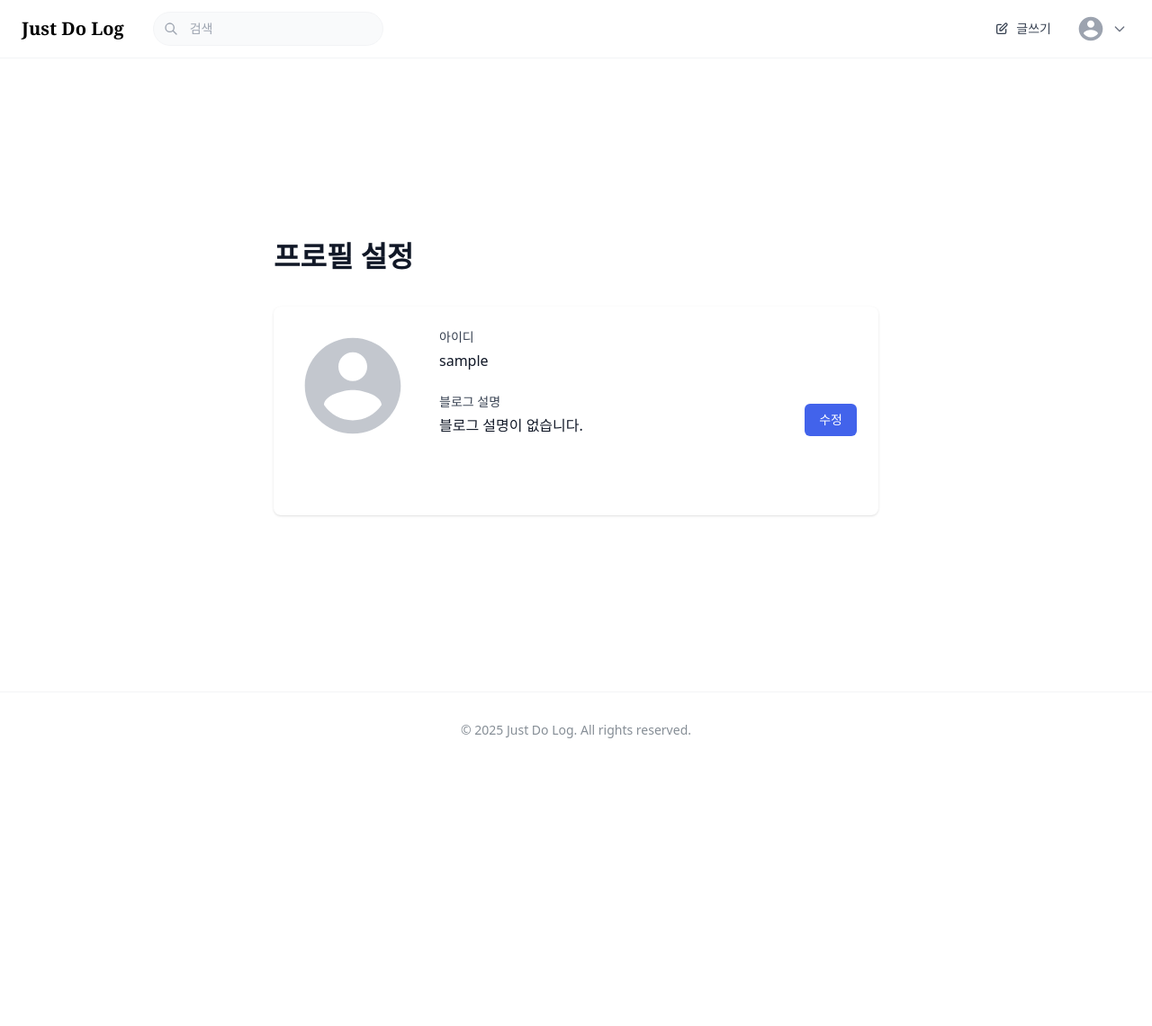
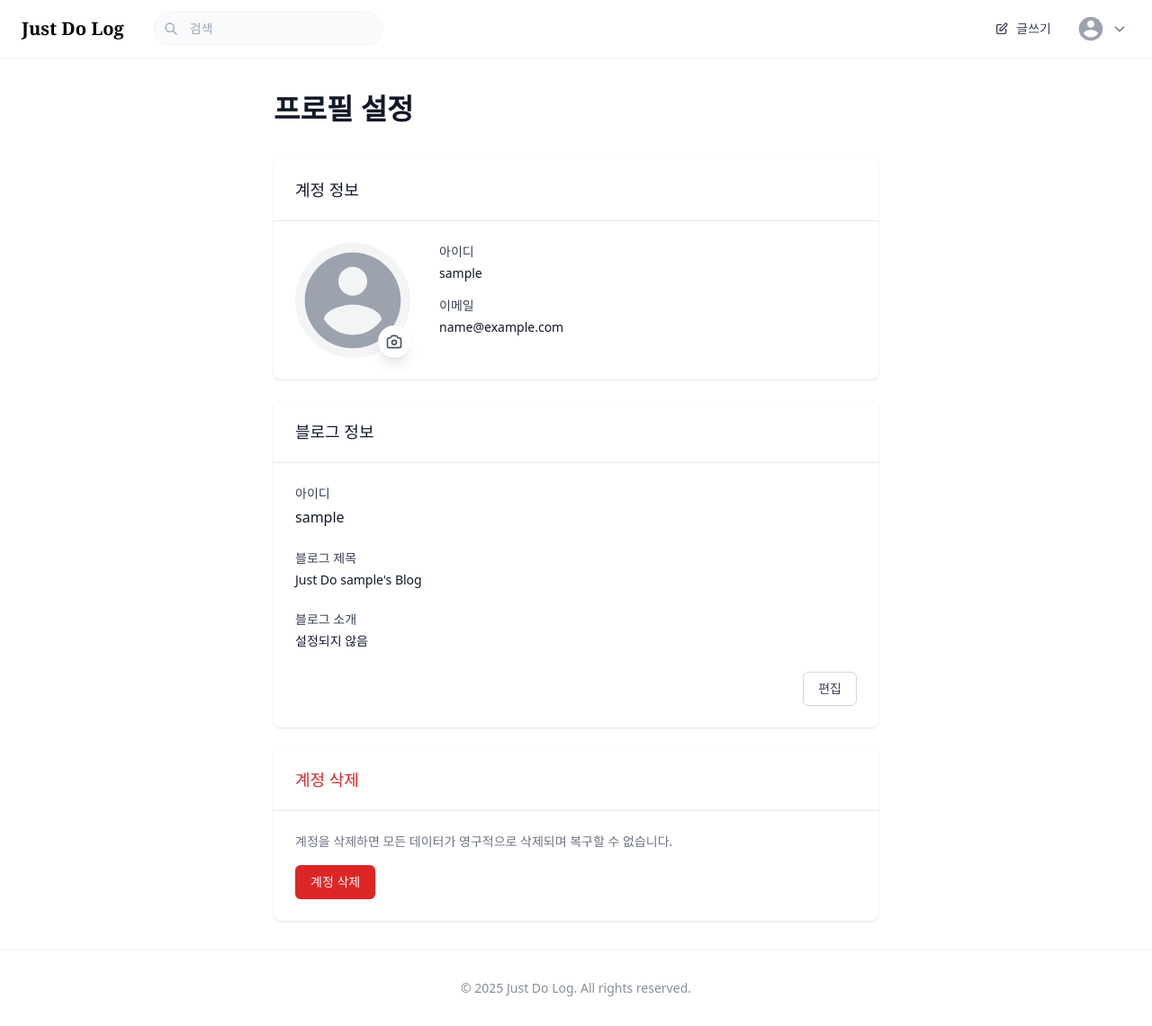
Before and after one commit to JustDoLog/JustDoLog, a Django app: page /accounts/profile/ in a window 1280 px wide. Shown: the whole page at 90% size. Before the commit the page ends 821 px from the top, so only its background shows below. Run offline with Django 5.2, Linux system fonts and the light colour scheme; the visitor is signed in with stand-in values (Sample User, id 1); some libraries are stand-ins or nearby versions.

Commit message:
프로필 화면 수정

```diff
--- a/config/settings/base.py
+++ b/config/settings/base.py
@@ -33,6 +33,7 @@ INSTALLED_APPS = [
     "django.contrib.sessions",
     "django.contrib.messages",
     "django.contrib.staticfiles",
+    "django.contrib.sites",
     "allauth",
     "allauth.account",
     "allauth.socialaccount",
@@ -158,6 +159,7 @@ SOCIALACCOUNT_LOGIN_ON_GET = True  # 소셜 로그인 중간 페이지 건너뛰
 ACCOUNT_AUTHENTICATION_METHOD = "email"  # 로그인 인증 방식을 이메일로 설정
 ACCOUNT_UNIQUE_EMAIL = True  # 이메일 중복 방지
 SOCIALACCOUNT_AUTO_SIGNUP = True  # 소셜 계정으로 로그인 시 자동 회원가입
+
 SOCIALACCOUNT_PROVIDERS = {
     "google": {
         "SCOPE": [
@@ -167,12 +169,16 @@ SOCIALACCOUNT_PROVIDERS = {
         "AUTH_PARAMS": {
             "access_type": "online",
         },
+        "CLIENT_ID": os.getenv("GOOGLE_CLIENT_ID"),
+        "SECRET": os.getenv("GOOGLE_CLIENT_SECRET"),
     },
     "github": {
         "SCOPE": [
             "user",
             "email",
         ],
+        "CLIENT_ID": os.getenv("GITHUB_CLIENT_ID"),
+        "SECRET": os.getenv("GITHUB_CLIENT_SECRET"),
     },
 }
 
--- a/config/urls.py
+++ b/config/urls.py
@@ -3,6 +3,7 @@ from django.urls import path, include
 from django.conf import settings
 from django.conf.urls.static import static
 from django.views.generic import RedirectView
+from user import views
 
 urlpatterns = [
     path("", RedirectView.as_view(pattern_name="trending_day", permanent=False)),
--- a/templates/account/partials/profile_form.html
+++ b/templates/account/partials/profile_form.html
@@ -11,47 +11,67 @@
         </div>
 
         {% if is_edit_mode %}
-            <!-- 블로그 설명 수정 폼 -->
-            <form hx-post="{% url 'update_profile' %}"
-                  hx-target="#profile-form-container">
+            <form hx-post="{% url 'profile_update' %}"
+                  hx-target="#profile-form-container"
+                  class="space-y-6">
                 {% csrf_token %}
+
+                <!-- 블로그 제목 -->
                 <div>
-                    <label for="blog_description" class="block text-sm font-medium text-gray-700">
-                        블로그 설명
-                    </label>
-                    <textarea id="blog_description"
-                              name="blog_description"
-                              rows="3"
-                              class="mt-1 block w-full px-3 py-2 border border-gray-300 rounded-md shadow-sm focus:outline-none focus:ring-primary focus:border-primary">{{ user.blog.description }}</textarea>
-                    <p class="mt-1 text-sm text-gray-500">
-                        블로그를 소개하는 간단한 설명을 작성해주세요.
-                    </p>
+                    <label for="blog_title" class="block text-sm font-medium text-gray-700">블로그 제목</label>
+                    <input type="text"
+                           name="blog_title"
+                           id="blog_title"
+                           value="{{ user.blog.title|default:'' }}"
+                           class="mt-1 block w-full rounded-md border-gray-300 shadow-sm focus:border-primary focus:ring-primary sm:text-sm"
+                           placeholder="블로그 제목을 입력하세요">
                 </div>
 
-                <!-- 저장 버튼 -->
-                <div class="absolute bottom-0 right-0">
+                <!-- 블로그 소개 -->
+                <div>
+                    <label for="blog_description" class="block text-sm font-medium text-gray-700">블로그 소개</label>
+                    <textarea name="blog_description"
+                              id="blog_description"
+                              rows="3"
+                              class="mt-1 block w-full rounded-md border-gray-300 shadow-sm focus:border-primary focus:ring-primary sm:text-sm"
+                              placeholder="블로그를 소개해주세요">{{ user.blog.description|default:'' }}</textarea>
+                </div>
+
+                <!-- 저장/취소 버튼 -->
+                <div class="flex justify-end gap-4">
+                    <button type="button"
+                            hx-get="{% url 'profile_form' %}"
+                            hx-target="#profile-form-container"
+                            class="inline-flex items-center px-4 py-2 border border-gray-300 text-sm font-medium rounded-md text-gray-700 bg-white hover:bg-gray-50 focus:outline-none focus:ring-2 focus:ring-offset-2 focus:ring-primary">
+                        취소
+                    </button>
                     <button type="submit"
-                            class="px-4 py-2 text-sm font-medium text-white bg-primary rounded-md hover:bg-primary-hover focus:outline-none focus:ring-2 focus:ring-offset-2 focus:ring-primary">
+                            class="inline-flex items-center px-4 py-2 border border-transparent text-sm font-medium rounded-md text-white bg-primary hover:bg-primary-dark focus:outline-none focus:ring-2 focus:ring-offset-2 focus:ring-primary">
                         저장
                     </button>
                 </div>
             </form>
         {% else %}
-            <!-- 블로그 설명 (읽기 전용) -->
-            <div>
-                <label class="block text-sm font-medium text-gray-700 mb-1">
-                    블로그 설명
-                </label>
-                <p class="text-gray-900 whitespace-pre-line">{{ user.blog.description|default:"블로그 설명이 없습니다." }}</p>
-            </div>
+            <div class="space-y-6">
+                <!-- 블로그 정보 표시 -->
+                <div>
+                    <h3 class="text-sm font-medium text-gray-700">블로그 제목</h3>
+                    <p class="mt-1 text-sm text-gray-900">{{ user.blog.title|default:"설정되지 않음" }}</p>
+                </div>
+                <div>
+                    <h3 class="text-sm font-medium text-gray-700">블로그 소개</h3>
+                    <p class="mt-1 text-sm text-gray-900">{{ user.blog.description|default:"설정되지 않음" }}</p>
+                </div>
 
-            <!-- 수정 버튼 -->
-            <div class="absolute bottom-0 right-0">
-                <button hx-get="{% url 'toggle_edit_mode' %}?edit_mode=true"
-                        hx-target="#profile-form-container"
-                        class="px-4 py-2 text-sm font-medium text-white bg-primary rounded-md hover:bg-primary-hover focus:outline-none focus:ring-2 focus:ring-offset-2 focus:ring-primary">
-                    수정
-                </button>
+                <!-- 편집 버튼 -->
+                <div class="flex justify-end">
+                    <button type="button"
+                            hx-get="{% url 'profile_form' %}?edit=true"
+                            hx-target="#profile-form-container"
+                            class="inline-flex items-center px-4 py-2 border border-gray-300 text-sm font-medium rounded-md text-gray-700 bg-white hover:bg-gray-50 focus:outline-none focus:ring-2 focus:ring-offset-2 focus:ring-primary">
+                        편집
+                    </button>
+                </div>
             </div>
         {% endif %}
     </div>
--- a/templates/account/partials/profile_image.html
+++ b/templates/account/partials/profile_image.html
@@ -1,44 +1,44 @@
+{% load static %}
+
 <!-- 프로필 이미지 관리 -->
 <div class="flex flex-col items-center gap-4">
-    <div class="relative group">
-        {% if user.profile_image %}
-            <img src="{{ user.profile_image.url }}"
-                 alt=""
-                 class="w-32 h-32 rounded-full object-cover">
+    <div class="relative">
+        <!-- 프로필 이미지 -->
+        <div class="w-32 h-32 rounded-full overflow-hidden bg-gray-100">
+            {% if user.get_profile_image %}
+                <img src="{{ user.get_profile_image }}"
+                     alt="프로필 이미지"
+                     class="w-full h-full object-cover">
             {% else %}
-            <svg class="w-32 h-32 text-gray-400" fill="currentColor" viewBox="0 0 24 24">
+                <svg class="w-full h-full text-gray-400" fill="currentColor" viewBox="0 0 24 24">
                     <path d="M12 2C6.48 2 2 6.48 2 12s4.48 10 10 10 10-4.48 10-10S17.52 2 12 2zm0 3c1.66 0 3 1.34 3 3s-1.34 3-3 3-3-1.34-3-3 1.34-3 3-3zm0 14.2c-2.5 0-4.71-1.28-6-3.22.03-1.99 4-3.08 6-3.08 1.99 0 5.97 1.09 6 3.08-1.29 1.94-3.5 3.22-6 3.22z"/>
                 </svg>
             {% endif %}
+        </div>
 
-        <!-- 이미지 업로드 오버레이 -->
-        <div class="absolute inset-0 bg-black bg-opacity-40 rounded-full opacity-0 group-hover:opacity-100 transition-opacity flex items-center justify-center">
-            <label for="profile_image" class="cursor-pointer p-2 text-white hover:text-primary">
-                <svg class="w-6 h-6" fill="none" stroke="currentColor" viewBox="0 0 24 24">
-                    <path stroke-linecap="round" stroke-linejoin="round" stroke-width="2"
-                          d="M3 9a2 2 0 012-2h.93a2 2 0 001.664-.89l.812-1.22A2 2 0 0110.07 4h3.86a2 2 0 011.664.89l.812 1.22A2 2 0 0018.07 7H19a2 2 0 012 2v9a2 2 0 01-2 2H5a2 2 0 01-2-2V9z"/>
-                    <path stroke-linecap="round" stroke-linejoin="round" stroke-width="2"
-                          d="M15 13a3 3 0 11-6 0 3 3 0 016 0z"/>
+        <!-- 이미지 업로드 버튼 -->
+        <label for="profile-image-upload"
+               class="absolute bottom-0 right-0 bg-white rounded-full p-2 shadow-lg cursor-pointer hover:bg-gray-50 transition-colors">
+            <svg class="w-5 h-5 text-gray-600" fill="none" stroke="currentColor" viewBox="0 0 24 24">
+                <path stroke-linecap="round" stroke-linejoin="round" stroke-width="2" d="M3 9a2 2 0 012-2h.93a2 2 0 001.664-.89l.812-1.22A2 2 0 0110.07 4h3.86a2 2 0 011.664.89l.812 1.22A2 2 0 0018.07 7H19a2 2 0 012 2v9a2 2 0 01-2 2H5a2 2 0 01-2-2V9z"/>
+                <path stroke-linecap="round" stroke-linejoin="round" stroke-width="2" d="M15 13a3 3 0 11-6 0 3 3 0 016 0z"/>
             </svg>
         </label>
-        </div>
-    </div>
-
-    <!-- 이미지 업로드 폼 -->
         <form hx-post="{% url 'upload_profile_image' %}"
-          hx-encoding="multipart/form-data"
-          hx-target="#profile-image-container">
+              hx-target="#profile-image-container"
+              hx-encoding="multipart/form-data">
             {% csrf_token %}
             <input type="file"
-               id="profile_image"
+                   id="profile-image-upload"
                    name="profile_image"
                    accept="image/*"
                    class="hidden"
-               onchange="this.form.submit()">
+                   onchange="this.form.requestSubmit()">
         </form>
+    </div>
 
     <!-- 이미지 제거 버튼 -->
-    {% if user.profile_image %}
+    {% if user.profile_image or user.profile_image_url %}
     <form hx-post="{% url 'remove_profile_image' %}"
           hx-target="#profile-image-container">
         {% csrf_token %}
--- a/templates/account/profile.html
+++ b/templates/account/profile.html
@@ -1,6 +1,7 @@
 {% extends "base.html" %}
 {% load static %}
 {% load i18n %}
+{% load socialaccount %}
 
 {% block title %}프로필 설정{% endblock %}
 
@@ -17,18 +18,61 @@
         </h1>
 
         <!-- 프로필 정보 -->
-        <div class="bg-white shadow overflow-hidden sm:rounded-lg">
-            <div class="p-6 pb-16">  <!-- 하단에 버튼을 위한 여백 추가 -->
-                <div class="flex gap-8">
-                    <!-- 프로필 이미지 섹션 -->
-                    <div id="profile-image-container" {% if not is_edit_mode %}class="pointer-events-none opacity-60"{% endif %}>
-                        {% include "account/partials/profile_image.html" %}
+        <div class="space-y-6">
+            <!-- 계정 일반 정보 -->
+            <div class="bg-white shadow overflow-hidden sm:rounded-lg">
+                <div class="px-4 py-5 sm:px-6 border-b border-gray-200">
+                    <h2 class="text-lg font-medium text-gray-900">계정 정보</h2>
+                </div>
+                <div class="px-4 py-5 sm:p-6">
+                    <div class="flex gap-8">
+                        <!-- 프로필 이미지 섹션 -->
+                        <div id="profile-image-container">
+                            {% include "account/partials/profile_image.html" %}
+                        </div>
+
+                        <!-- 기본 정보 -->
+                        <div class="flex-1">
+                            <div class="space-y-4">
+                                <div>
+                                    <label class="block text-sm font-medium text-gray-700">아이디</label>
+                                    <p class="mt-1 text-sm text-gray-900">{{ user.username }}</p>
+                                </div>
+                                <div>
+                                    <label class="block text-sm font-medium text-gray-700">이메일</label>
+                                    <p class="mt-1 text-sm text-gray-900">{{ user.email }}</p>
+                                </div>
+                            </div>
+                        </div>
                     </div>
+                </div>
+            </div>
 
-                    <!-- 프로필 폼 섹션 -->
-                    <div id="profile-form-container" class="flex-1">
+            <!-- 블로그 정보 -->
+            <div class="bg-white shadow overflow-hidden sm:rounded-lg">
+                <div class="px-4 py-5 sm:px-6 border-b border-gray-200">
+                    <h2 class="text-lg font-medium text-gray-900">블로그 정보</h2>
+                </div>
+                <div class="px-4 py-5 sm:p-6">
+                    <div id="profile-form-container">
                         {% include "account/partials/profile_form.html" with is_edit_mode=False %}
                     </div>
+                </div>
+            </div>
+
+            <!-- 회원 탈퇴 -->
+            <div class="bg-white shadow overflow-hidden sm:rounded-lg">
+                <div class="px-4 py-5 sm:px-6 border-b border-gray-200">
+                    <h2 class="text-lg font-medium text-red-600">계정 삭제</h2>
+                </div>
+                <div class="px-4 py-5 sm:p-6">
+                    <p class="text-sm text-gray-500 mb-4">
+                        계정을 삭제하면 모든 데이터가 영구적으로 삭제되며 복구할 수 없습니다.
+                    </p>
+                    <a href="{% url 'account_delete' %}"
+                       class="inline-flex items-center px-4 py-2 border border-transparent text-sm font-medium rounded-md text-white bg-red-600 hover:bg-red-700 focus:outline-none focus:ring-2 focus:ring-offset-2 focus:ring-red-500">
+                        계정 삭제
+                    </a>
                 </div>
             </div>
         </div>
--- a/templates/account/signup.html
+++ b/templates/account/signup.html
@@ -80,7 +80,7 @@
                 </div>
 
                 <div>
-                    <label for="id_username" class="block text-sm font-medium text-gray-700">닉네임</label>
+                    <label for="id_username" class="block text-sm font-medium text-gray-700">아이디</label>
                     <input type="text" name="username" id="id_username"
                            class="mt-1 block w-full px-4 py-3 border border-gray-300 rounded-md shadow-sm focus:outline-none focus:ring-primary focus:border-primary"
                            {% if form.username.value %}value="{{ form.username.value }}"{% endif %}>
--- a/templates/blog/user_post_detail.html
+++ b/templates/blog/user_post_detail.html
@@ -23,13 +23,13 @@
             <!-- 프로필 이미지 -->
             <a href="{% url 'user_blog_main' username=post.blog.owner.username %}"
                class="block">
-                {% if post.blog.owner.profile_image %}
-                    <img src="{{ post.blog.owner.profile_image.url }}"
+                {% if post.blog.owner.get_profile_image %}
+                    <img src="{{ post.blog.owner.get_profile_image }}"
                          alt=""
                          class="w-12 h-12 rounded-full object-cover">
                 {% else %}
                     <svg class="w-12 h-12 text-gray-400" fill="currentColor" viewBox="0 0 24 24">
-                        <path d="M12 2C6.48 2 2 6.48 2 12s4.48 10 10 10 10-4.48 10-10S17.52 2 12 2zm0 3c1.66 0 3 1.34 3 3s-1.34 3-3 3-3-1.34-3-3 1.34-3 3-3zm0 14.2c-2.5 0-4.71-1.28-6-3.22.03-1.99 4-3.08 6-3.08 1.99 0 5.97 1.09 6 3.08-1.29 1.94-3.5 3.22-6 3.22z"/>
+                        <path d="M12 2C6.48 2 2 6.484 2 12.017c0 4.425 2.865 8.18 6.839 9.504.5.092.682-.217.682-.483 0-.237-.008-.868-.013-1.703-2.782.605-3.369-1.343-3.369-1.343-.454-1.158-1.11-1.466-1.11-1.466-.908-.62.069-.608.069-.608 1.003.07 1.531 1.032 1.531 1.032.892 1.53 2.341 1.088 2.91.832.092-.647.35-1.088.636-1.338-2.22-.253-4.555-1.113-4.555-4.951 0-1.093.39-1.988 1.029-2.688-.103-.253-.446-1.272.098-2.65 0 0 .84-.27 2.75 1.026A9.564 9.564 0 0112 6.844c.85.004 1.705.115 2.504.337 1.909-1.296 2.747-1.027 2.747-1.027.546 1.379.202 2.398.1 2.651.64.7 1.028 1.595 1.028 2.688 0 3.848-2.339 4.695-4.566 4.943.359.309.678.92.678 1.855 0 1.338-.012 2.419-.012 2.747 0 .268.18.58.688.482A10.019 10.019 0 0022 12.017C22 6.484 17.522 2 12 2z"/>
                     </svg>
                 {% endif %}
             </a>
--- a/templates/discovery/base_post_list.html
+++ b/templates/discovery/base_post_list.html
@@ -68,8 +68,8 @@
                     <div class="flex items-center mb-2">
                         <a href="{% url 'user_blog_main' username=post.blog.owner.username %}"
                            class="flex items-center group">
-                            {% if post.blog.owner.profile_image %}
-                                <img src="{{ post.blog.owner.profile_image.url }}"
+                            {% if post.blog.owner.get_profile_image %}
+                                <img src="{{ post.blog.owner.get_profile_image }}"
                                      alt="{{ post.blog.owner.username }}"
                                      class="w-8 h-8 rounded-full object-cover">
                             {% else %}
--- a/user/urls.py
+++ b/user/urls.py
@@ -9,4 +9,6 @@ urlpatterns = [
     path("profile/upload-image/", views.upload_profile_image, name="upload_profile_image"),
     path("profile/remove-image/", views.remove_profile_image, name="remove_profile_image"),
     path("profile/toggle-edit/", views.toggle_edit_mode, name="toggle_edit_mode"),
+    path("profile/form/", views.profile_form, name="profile_form"),
+    path("delete/", views.account_delete, name="account_delete"),
 ]
--- a/user/views.py
+++ b/user/views.py
@@ -1,13 +1,19 @@
 from django.views.generic import TemplateView, View
 from django.contrib.auth.mixins import LoginRequiredMixin
-from django.shortcuts import redirect, get_object_or_404
-from django.contrib.auth import get_user_model
+from django.shortcuts import redirect, get_object_or_404, render
+from django.contrib.auth import get_user_model, logout
 from django.http import HttpResponseRedirect, HttpResponse
 from django.urls import reverse
 from .models import Follow
 from django.contrib.auth.decorators import login_required
 from django.views.decorators.http import require_POST
 from django.template.loader import render_to_string
+from django.contrib import messages
+from django.core.files.storage import default_storage
+from django.conf import settings
+import boto3
+from botocore.client import Config
+import uuid
 
 User = get_user_model()
 
@@ -53,26 +59,63 @@ class FollowUserView(LoginRequiredMixin, View):
 @require_POST
 def upload_profile_image(request):
     if 'profile_image' in request.FILES:
-        request.user.profile_image = request.FILES['profile_image']
-        request.user.save()
+        file = request.FILES['profile_image']
 
-        # Return the updated profile image section
-        html = render_to_string('account/partials/profile_image.html', {'user': request.user})
-        return HttpResponse(html)
+        if not file.content_type.startswith("image/"):
+            return HttpResponse("Invalid file type", status=400)
+
+        # 파일 이름 생성 (UUID + 원본 확장자)
+        ext = file.name.split(".")[-1]
+        filename = f"{uuid.uuid4()}.{ext}"
+        filepath = f"user/profiles/images/{filename}"
+
+        try:
+            # MinIO 클라이언트 초기화
+            s3_client = boto3.client(
+                's3',
+                endpoint_url=settings.AWS_S3_ENDPOINT_URL,
+                aws_access_key_id=settings.AWS_ACCESS_KEY_ID,
+                aws_secret_access_key=settings.AWS_SECRET_ACCESS_KEY,
+                config=Config(signature_version='s3v4'),
+                region_name='us-east-1',
+                verify=False
+            )
+
+            # 파일 저장
+            saved_path = default_storage.save(filepath, file)
+
+            # 기존 이미지 삭제
+            if request.user.profile_image:
+                request.user.profile_image.delete()
+
+            # URL 생성 및 저장
+            file_url = f"http://localhost:9000/{settings.AWS_STORAGE_BUCKET_NAME}/{saved_path}"
+            request.user.profile_image_url = file_url
+            request.user.save()
+
+            # 업데이트된 프로필 이미지 섹션 반환
+            html = render_to_string('account/partials/profile_image.html', {'user': request.user})
+            return HttpResponse(html)
+
+        except Exception as e:
+            return HttpResponse(str(e), status=500)
+
     return HttpResponse(status=400)
 
 @login_required
 @require_POST
 def remove_profile_image(request):
-    if request.user.profile_image:
-        request.user.profile_image.delete()
-        request.user.profile_image = None
-        request.user.save()
+    user = request.user
+    if user.profile_image:
+        user.profile_image.delete()
+        user.profile_image = None
+    if user.profile_image_url:
+        user.profile_image_url = None
+    user.save()
 
-        # Return the updated profile image section
-        html = render_to_string('account/partials/profile_image.html', {'user': request.user})
-        return HttpResponse(html)
-    return HttpResponse(status=400)
+    # Return the updated profile image section
+    html = render_to_string('account/partials/profile_image.html', {'user': request.user})
+    return HttpResponse(html)
 
 @login_required
 def toggle_edit_mode(request):
@@ -100,3 +143,44 @@ def update_profile(request):
         'is_edit_mode': False
     })
     return HttpResponse(html)
+
+@login_required
+def profile_view(request):
+    return render(request, "account/profile.html")
+
+@login_required
+def profile_image_upload(request):
+    if request.method == "POST" and request.FILES.get("profile_image"):
+        request.user.profile_image = request.FILES["profile_image"]
+        request.user.save()
+        return render(request, "account/partials/profile_image.html")
+    return HttpResponse(status=400)
+
+@login_required
+def profile_form(request):
+    is_edit_mode = request.GET.get("edit") == "true"
+    return render(request, "account/partials/profile_form.html", {
+        "is_edit_mode": is_edit_mode
+    })
+
+@login_required
+def profile_update(request):
+    if request.method == "POST":
+        blog = request.user.blog
+        blog.title = request.POST.get("blog_title", "")
+        blog.description = request.POST.get("blog_description", "")
+        blog.save()
+        return render(request, "account/partials/profile_form.html", {
+            "is_edit_mode": False
+        })
+    return HttpResponse(status=400)
+
+@login_required
+def account_delete(request):
+    if request.method == "POST":
+        user = request.user
+        logout(request)
+        user.delete()
+        messages.success(request, "계정이 성공적으로 삭제되었습니다.")
+        return redirect("trending_day")
+    return render(request, "account/account_delete.html")
```
Also changed, not shown: templates/account/account_delete.html (added, +31 -0 lines), templates/blog/user_blog_main.html (+4 -4 lines), templates/discovery/following_posts.html (+6 -1 lines), templates/discovery/popular_bloggers.html (+8 -2 lines), user/models.py (+36 -0 lines), README.md, user/migrations/0004_customuser_profile_image_url.py (added). Lines whose indentation alone changed are shown as unchanged.
